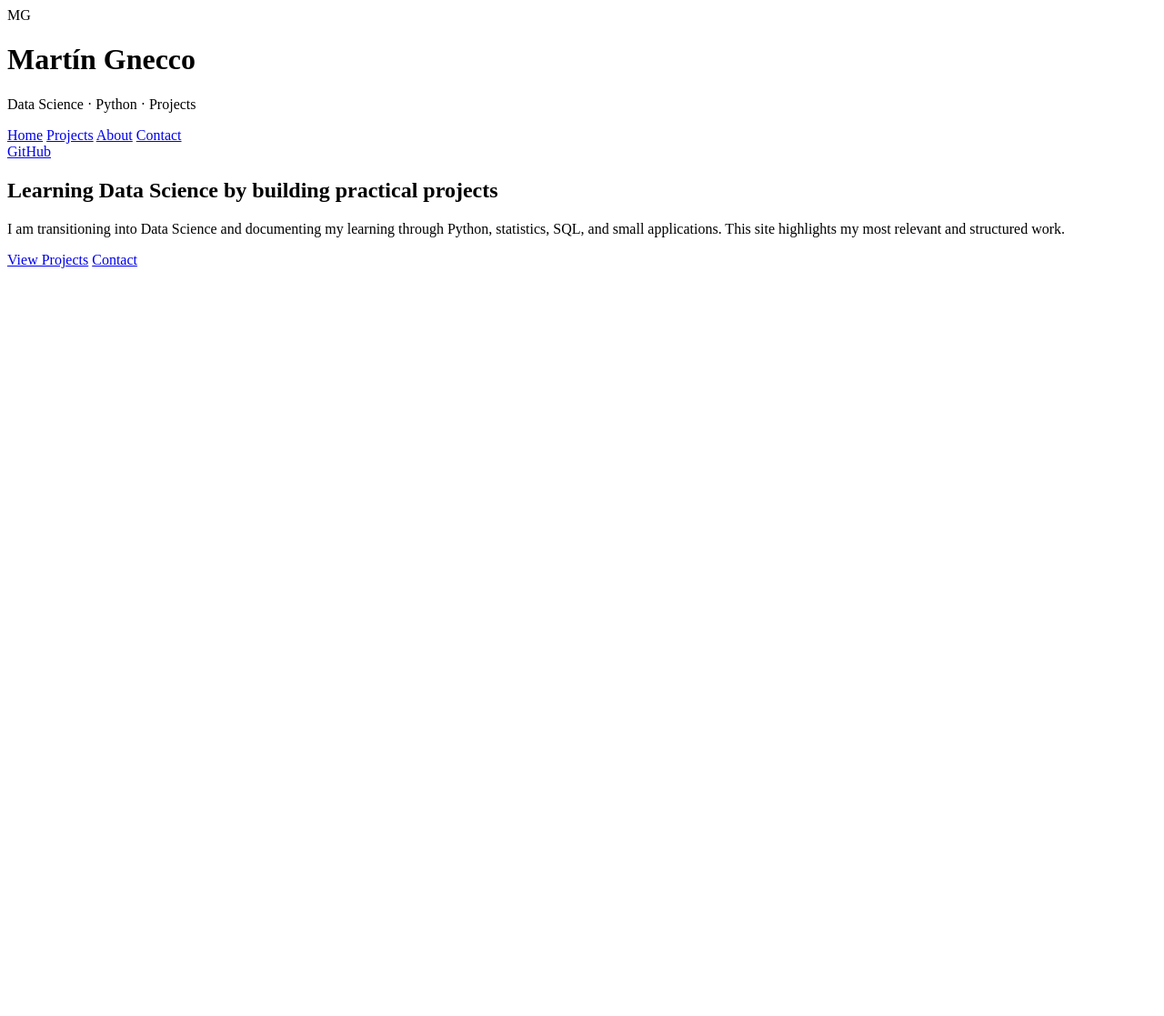
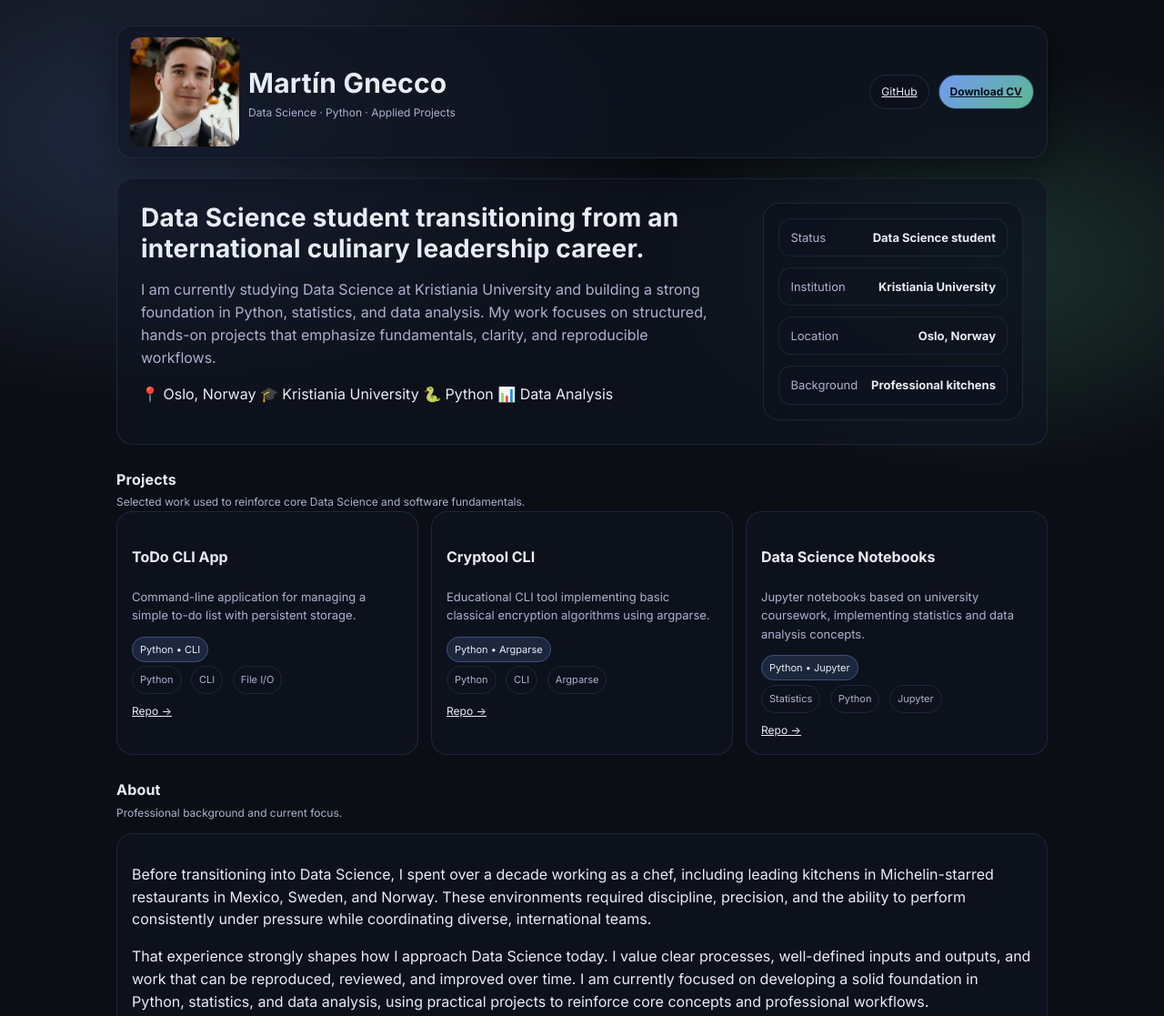
Before and after one commit to mgnecco48/Portfolio, a plain HTML site: page index.html in a window 1280 px wide. Shown: the top 1117 px of the page at 91% size. Before the commit the page ends 800 px from the top, so only its background shows below. Drawn offline with Linux system fonts and the light colour scheme.

Commit message:
Final working version of my profile/portfolio webpage

```diff
--- /dev/null
+++ b/css/style.css
@@ -0,0 +1,251 @@
+:root {
+    --bg: #0b0e14;
+    --panel: #0f1522;
+    --panel2: #0c111b;
+    --text: #e7ecf5;
+    --muted: #a8b3cf;
+    --line: #24304a;
+    --accent: #7aa2ff;
+    --accent2: #7cffc1;
+    --shadow: 0 12px 40px rgba(0, 0, 0, .45);
+    --radius: 18px;
+    --radius2: 14px;
+    --max: 1060px;
+    --mono: ui-monospace, SFMono-Regular, Menlo, Monaco, Consolas, monospace;
+    --sans: 'Inter', ui-sans-serif, system-ui, -apple-system, Segoe UI, Roboto, Helvetica, Arial;
+}
+
+* {
+    box-sizing: border-box;
+}
+
+body {
+    margin: 0;
+    font-family: var(--sans);
+    background:
+        radial-gradient(900px 500px at 15% 10%, rgba(122, 162, 255, .20), transparent 60%),
+        radial-gradient(700px 420px at 85% 20%, rgba(124, 255, 193, .15), transparent 55%),
+        var(--bg);
+    color: var(--text);
+    line-height: 1.55;
+}
+
+a {
+    color: inherit;
+}
+
+.container {
+    max-width: var(--max);
+    margin: 0 auto;
+    padding: 28px 18px 60px;
+}
+
+/* Header */
+
+.topbar {
+    display: flex;
+    justify-content: space-between;
+    align-items: center;
+    gap: 12px;
+    padding: 12px 14px;
+    border-radius: var(--radius);
+    border: 1px solid rgba(36, 48, 74, .7);
+    background: rgba(15, 21, 34, .7);
+    backdrop-filter: blur(10px);
+    box-shadow: var(--shadow);
+}
+
+.brand {
+    display: flex;
+    align-items: center;
+    gap: 10px;
+}
+
+.avatar {
+    width: 120px;
+    height: 120px;
+    border-radius: 12px;
+    overflow: hidden;
+}
+
+.avatar img {
+    width: 100%;
+    height: 100%;
+    object-fit: cover;
+}
+
+.brand h1 {
+    font-size: 30px;
+    margin: 0;
+    letter-spacing: .2px;
+}
+
+.brand p {
+    font-size: 12px;
+    margin: 0;
+    color: var(--muted);
+}
+
+.cta {
+    display: flex;
+    gap: 10px;
+}
+
+.btn {
+    border: 1px solid rgba(36, 48, 74, .85);
+    background: rgba(12, 17, 27, .9);
+    padding: 9px 12px;
+    border-radius: 999px;
+    font-size: 12px;
+    color: var(--text);
+}
+
+.btn.primary {
+    background: linear-gradient(135deg, rgba(122, 162, 255, .95), rgba(124, 255, 193, .70));
+    color: #07101b;
+    font-weight: 700;
+}
+
+/* Hero */
+
+.hero {
+    margin-top: 22px;
+    padding: 26px;
+    border-radius: var(--radius);
+    border: 1px solid rgba(36, 48, 74, .7);
+    background: rgba(15, 21, 34, .6);
+    display: grid;
+    grid-template-columns: 1.4fr .6fr;
+    gap: 18px;
+}
+
+.hero h2 {
+    margin: 0 0 10px;
+    font-size: 28px;
+    line-height: 1.2;
+    letter-spacing: .2px;
+}
+
+.hero p {
+    color: var(--muted);
+    max-width: 62ch;
+}
+
+/* Stats */
+
+.statbox {
+    border-radius: var(--radius);
+    border: 1px solid rgba(36, 48, 74, .7);
+    background: rgba(12, 17, 27, .55);
+    padding: 16px;
+    display: grid;
+    gap: 12px;
+}
+
+.stat {
+    display: flex;
+    justify-content: space-between;
+    padding: 10px 12px;
+    border-radius: var(--radius2);
+    border: 1px solid rgba(36, 48, 74, .6);
+    background: rgba(15, 21, 34, .45);
+    font-size: 13px;
+    color: var(--muted);
+}
+
+.stat strong {
+    color: var(--text);
+}
+
+/* Sections */
+
+section {
+    margin-top: 26px;
+}
+
+.section-head h3 {
+    margin: 0;
+    font-size: 16px;
+    letter-spacing: .2px;
+}
+
+.section-head p {
+    margin: 4px 0 0;
+    font-size: 12px;
+    color: var(--muted);
+}
+
+/* Projects */
+
+.grid {
+    display: grid;
+    grid-template-columns: repeat(auto-fit, minmax(260px, 1fr));
+    gap: 14px;
+}
+
+.card {
+    border-radius: var(--radius);
+    border: 1px solid rgba(36, 48, 74, .7);
+    background: rgba(15, 21, 34, .6);
+    padding: 16px;
+}
+
+.card .desc {
+    font-size: 13px;
+    color: var(--muted);
+}
+
+.badge {
+    font-size: 11px;
+    padding: 6px 8px;
+    border-radius: 999px;
+    background: rgba(122, 162, 255, .14);
+    border: 1px solid rgba(122, 162, 255, .35);
+}
+
+.tags {
+    margin-top: 8px;
+}
+
+.tag {
+    font-size: 11px;
+    padding: 6px 8px;
+    border-radius: 999px;
+    border: 1px solid rgba(36, 48, 74, .7);
+    color: var(--muted);
+    display: inline-block;
+    margin-right: 6px;
+}
+
+.link {
+    display: inline-block;
+    margin-top: 10px;
+    font-size: 12px;
+}
+
+/* Panels */
+
+.panel {
+    margin-top: 12px;
+    padding: 16px;
+    border-radius: var(--radius);
+    border: 1px solid rgba(36, 48, 74, .7);
+    background: rgba(15, 21, 34, .6);
+}
+
+footer {
+    margin-top: 28px;
+    font-size: 12px;
+    color: var(--muted);
+    text-align: center;
+}
+
+.mono {
+    font-family: var(--mono);
+}
+
+@media(max-width:900px) {
+    .hero {
+        grid-template-columns: 1fr;
+    }
+}
--- a/index.html
+++ b/index.html
@@ -1,53 +1,217 @@
 <!doctype html>
 <html lang="en">
+
 <head>
-  <meta charset="utf-8">
-  <meta name="viewport" content="width=device-width, initial-scale=1">
-  <title>Martín — Portfolio</title>
-  <link rel="stylesheet" href="css/style.css">
+  <meta charset="utf-8" />
+  <meta name="viewport" content="width=device-width, initial-scale=1" />
+  <meta name="description"
+    content="Portfolio of Martín Gnecco, Data Science student with an international professional background." />
+  <title>Martín Gnecco — Portfolio</title>
+
+  <!-- Inter font -->
+  <link rel="preconnect" href="https://fonts.googleapis.com">
+  <link rel="preconnect" href="https://fonts.gstatic.com" crossorigin>
+  <link href="https://fonts.googleapis.com/css2?family=Inter:wght@400;500;600;700&display=swap" rel="stylesheet">
+
+  <link rel="stylesheet" href="css/style.css" />
 </head>
+
 <body>
+  <div class="container">
 
+    <!-- TOP BAR -->
     <header class="topbar">
       <div class="brand">
-      <div class="avatar">MG</div>
+        <div class="avatar">
+          <img src="assets/avatar.png" alt="Martín Gnecco">
+        </div>
         <div>
           <h1>Martín Gnecco</h1>
-        <p>Data Science · Python · Projects</p>
+          <p>Data Science · Python · Applied Projects</p>
         </div>
       </div>
 
-    <nav class="nav">
-      <a href="index.html" class="active">Home</a>
-      <a href="projects.html">Projects</a>
-      <a href="about.html">About</a>
-      <a href="contact.html">Contact</a>
-    </nav>
+      <div class="cta">
+        <a class="btn" href="https://github.com/mgnecco48" target="_blank" rel="noopener noreferrer">
+          GitHub
+        </a>
 
-    <div class="cta">
-      <a class="btn"
-         href="https://github.com/mgnecco48"
-         target="_blank"
-         rel="noopener noreferrer">
-        GitHub
+        <a class="btn primary" href="assets/Martin_Gnecco_CV.pdf" download>
+          Download CV
         </a>
       </div>
     </header>
 
-  <main class="container hero">
-    <h2>Learning Data Science by building practical projects</h2>
+    <!-- HERO -->
+    <section class="hero">
+      <div>
+        <h2>Data Science student transitioning from an international culinary leadership career.</h2>
 
         <p>
-      I am transitioning into Data Science and documenting my learning through
-      Python, statistics, SQL, and small applications.
-      This site highlights my most relevant and structured work.
+          I am currently studying Data Science at Kristiania University and building a strong
+          foundation in Python, statistics, and data analysis.
+          My work focuses on structured, hands-on projects that emphasize fundamentals,
+          clarity, and reproducible workflows.
         </p>
 
-    <div class="hero-actions">
-      <a class="btn primary" href="projects.html">View Projects</a>
-      <a class="btn" href="contact.html">Contact</a>
+        <div class="meta">
+          <span class="pill">📍 Oslo, Norway</span>
+          <span class="pill">🎓 Kristiania University</span>
+          <span class="pill">🐍 Python</span>
+          <span class="pill">📊 Data Analysis</span>
         </div>
-  </main>
+      </div>
 
+      <aside class="statbox">
+        <div class="stat"><span>Status</span><strong>Data Science student</strong></div>
+        <div class="stat"><span>Institution</span><strong>Kristiania University</strong></div>
+        <div class="stat"><span>Location</span><strong>Oslo, Norway</strong></div>
+        <div class="stat"><span>Background</span><strong>Professional kitchens</strong></div>
+      </aside>
+    </section>
+
+    <!-- PROJECTS -->
+    <section>
+      <div class="section-head">
+        <div>
+          <h3>Projects</h3>
+          <p>Selected work used to reinforce core Data Science and software fundamentals.</p>
+        </div>
+      </div>
+
+      <div class="grid">
+
+        <article class="card">
+          <div class="top">
+            <div class="title">
+              <h4>ToDo CLI App</h4>
+              <p class="desc">
+                Command-line application for managing a simple to-do list with persistent storage.
+              </p>
+            </div>
+            <span class="badge">Python • CLI</span>
+          </div>
+
+          <div class="tags">
+            <span class="tag">Python</span>
+            <span class="tag">CLI</span>
+            <span class="tag">File I/O</span>
+          </div>
+
+          <div class="actions">
+            <a class="link" href="https://github.com/mgnecco48/ToDo-CLI-app" target="_blank">
+              Repo →
+            </a>
+          </div>
+        </article>
+
+        <article class="card">
+          <div class="top">
+            <div class="title">
+              <h4>Cryptool CLI</h4>
+              <p class="desc">
+                Educational CLI tool implementing basic classical encryption algorithms using argparse.
+              </p>
+            </div>
+            <span class="badge">Python • Argparse</span>
+          </div>
+
+          <div class="tags">
+            <span class="tag">Python</span>
+            <span class="tag">CLI</span>
+            <span class="tag">Argparse</span>
+          </div>
+
+          <div class="actions">
+            <a class="link" href="https://github.com/mgnecco48/cryptool-CLI" target="_blank">
+              Repo →
+            </a>
+          </div>
+        </article>
+
+        <article class="card">
+          <div class="top">
+            <div class="title">
+              <h4>Data Science Notebooks</h4>
+              <p class="desc">
+                Jupyter notebooks based on university coursework, implementing statistics and data analysis concepts.
+              </p>
+            </div>
+            <span class="badge">Python • Jupyter</span>
+          </div>
+
+          <div class="tags">
+            <span class="tag">Statistics</span>
+            <span class="tag">Python</span>
+            <span class="tag">Jupyter</span>
+          </div>
+
+          <div class="actions">
+            <a class="link" href="https://github.com/mgnecco48/Data-Science-Notebooks" target="_blank">
+              Repo →
+            </a>
+          </div>
+        </article>
+
+      </div>
+    </section>
+
+    <!-- ABOUT -->
+    <section>
+      <div class="section-head">
+        <div>
+          <h3>About</h3>
+          <p>Professional background and current focus.</p>
+        </div>
+      </div>
+
+      <div class="panel">
+        <p>
+          Before transitioning into Data Science, I spent over a decade working as a chef,
+          including leading kitchens in Michelin-starred restaurants in Mexico, Sweden, and Norway.
+          These environments required discipline, precision, and the ability to perform consistently
+          under pressure while coordinating diverse, international teams.
+        </p>
+
+        <p>
+          That experience strongly shapes how I approach Data Science today.
+          I value clear processes, well-defined inputs and outputs, and work that can be reproduced,
+          reviewed, and improved over time.
+          I am currently focused on developing a solid foundation in Python, statistics, and data analysis,
+          using practical projects to reinforce core concepts and professional workflows.
+        </p>
+      </div>
+    </section>
+
+    <!-- CONTACT -->
+    <section>
+      <div class="section-head">
+        <div>
+          <h3>Contact</h3>
+        </div>
+      </div>
+
+      <div class="panel">
+        <p>
+          Email: <a class="mono" href="mailto:mgnecco48@gmail.com">mgnecco48@gmail.com</a><br />
+          GitHub: <a class="mono" href="https://github.com/mgnecco48" target="_blank">github.com/mgnecco48</a><br />
+          LinkedIn:
+          <a class="mono" href="https://www.linkedin.com/in/mart%C3%ADn-gnecco-heredia-b49b35398/" target="_blank">
+            linkedin.com/in/martín-gnecco
+          </a>
+        </p>
+      </div>
+    </section>
+
+    <footer>
+      © <span id="year"></span> Martín Gnecco
+    </footer>
+
+  </div>
+
+  <script>
+    document.getElementById("year").textContent = new Date().getFullYear();
+  </script>
 </body>
+
 </html>
```
Also changed, not shown: about.html (deleted, +0 -74 lines), contact.html (deleted, +0 -49 lines), projects.html (deleted, +0 -97 lines), assets/avatar.png (added), cosas.txt (added), 1 other file. Lines whose indentation alone changed are shown as unchanged.
